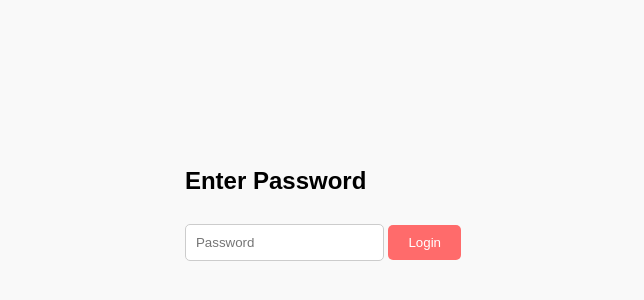
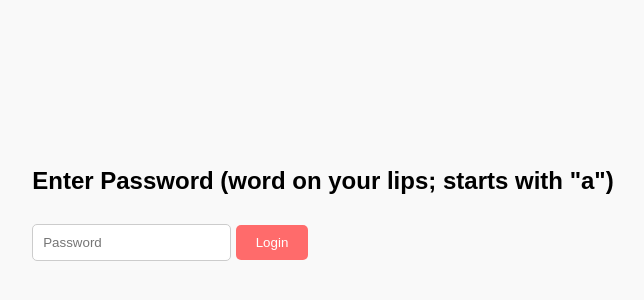
Before and after one commit to wesleycso/vday, a plain HTML site: page index.html in a window 1280 px wide. Shown: the part 188-488 px from the top of the page, without its empty margins (317-961 px from the left). Drawn offline with Linux system fonts and the light colour scheme.

Commit message:
Add files via upload

```diff
--- a/index.html
+++ b/index.html
@@ -53,7 +53,7 @@
 </head>
 <body>
     <div class="login-form">
-        <h2>Enter Password</h2>
+        <h2>Enter Password (word on your lips; starts with "a")</h2>
         <input type="password" id="password" placeholder="Password">
         <button onclick="checkPassword()">Login</button>
         <p id="error" style="color: red;"></p>
```
